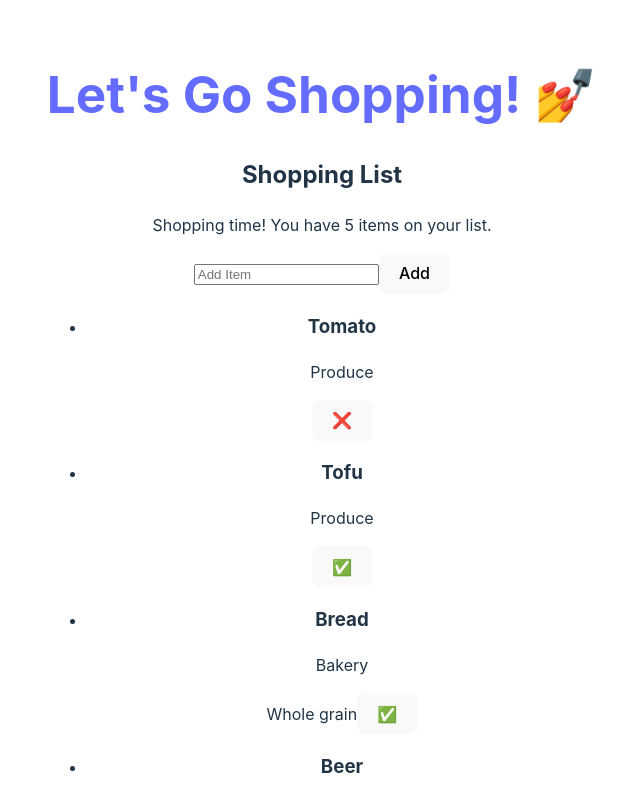
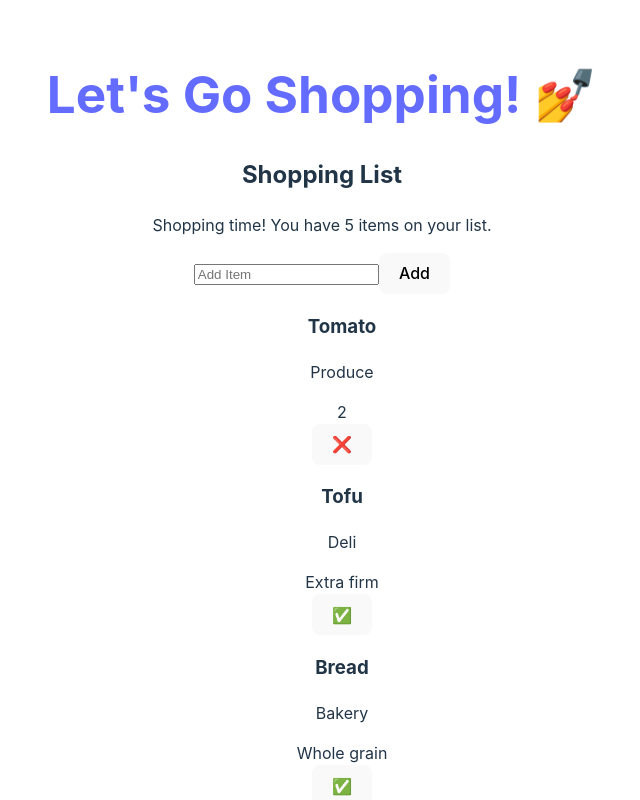
Before and after one commit to adnammit/checklist-client, a React (Vite) app: page /list in a window 1280 px wide. Shown: the top 800 px of the page, without its empty margins (318-958 px from the left). Built offline with nearby package versions, Linux system fonts and the light colour scheme.

Commit message:
add quantity

```diff
--- a/src/features/list/ShoppingItem.tsx
+++ b/src/features/list/ShoppingItem.tsx
@@ -3,15 +3,17 @@ import { Category } from '../../models/category';
 
 interface Props {
 	name: string;
+	notes?: string;
+	quantity?: number;
 	category: Category;
-	notes?: string;
 	isDone: boolean;
 }
 
 export default function ShoppingItem({
 	name,
+	notes,
+	quantity,
 	category,
-	notes,
 	isDone,
 }: Props) {
 	const [done, setDone] = useState(isDone);
@@ -25,11 +27,14 @@ export default function ShoppingItem({
 	}
 
 	return (
-		<li>
+		// TODO this looks so bad -- fix it asap after you select a component library
+		<li style={{listStyleType: 'none'}}>
 			<div>
 				<h3>{name}</h3>
 				<p>{category}</p>
 				<span>{notes}</span>
+				<span>{quantity}</span>
+				<br />
 				<button onClick={toggleDone}>{getDoneIcon()}</button>
 			</div>
 		</li>
--- a/src/features/list/ShoppingList.tsx
+++ b/src/features/list/ShoppingList.tsx
@@ -48,8 +48,9 @@ export default function ShoppingList() {
 						{items.map((item) => (
 							<ShoppingItem
 								name={item.name}
+								notes={item.notes}
+								quantity={item.quantity}
 								category={item.category}
-								notes={item.notes}
 								isDone={item.isDone}
 							/>
 						))}
--- a/src/models/shoppingItem.ts
+++ b/src/models/shoppingItem.ts
@@ -3,6 +3,7 @@ import { Category } from './category';
 export default interface Item {
 	name: string,
 	notes?: string,
+	quantity?: number,
 	// TODO: make category a computed property of customCategory || systemCategory
 	// is uncategorized == 'Other' or undefined?
 	category: Category,
--- a/src/services/shoppingAPI.ts
+++ b/src/services/shoppingAPI.ts
@@ -12,20 +12,22 @@ export async function getShopping() {
 		{
 			id: '1',
 			name: 'Tomato',
+			quantity: 2,
 			category: 'Produce',
 			isDone: false,
 		},
 		{
 			id: '2',
 			name: 'Tofu',
-			category: 'Produce',
+			notes: 'Extra firm',
+			category: 'Deli',
 			isDone: true,
 		},
 		{
 			id: '3',
 			name: 'Bread',
+			notes: 'Whole grain',
 			category: 'Bakery',
-			notes: 'Whole grain',
 			isDone: true,
 		},
 		{
@@ -37,8 +39,8 @@ export async function getShopping() {
 		{
 			id: '5',
 			name: 'Chips',
+			notes: `Don't get the healthy kind, they taste like cardboard`,
 			category: 'Snacks',
-			notes: `Don't get the healthy kind, they taste like cardboard`,
 			isDone: true,
 		},
 	];
```
